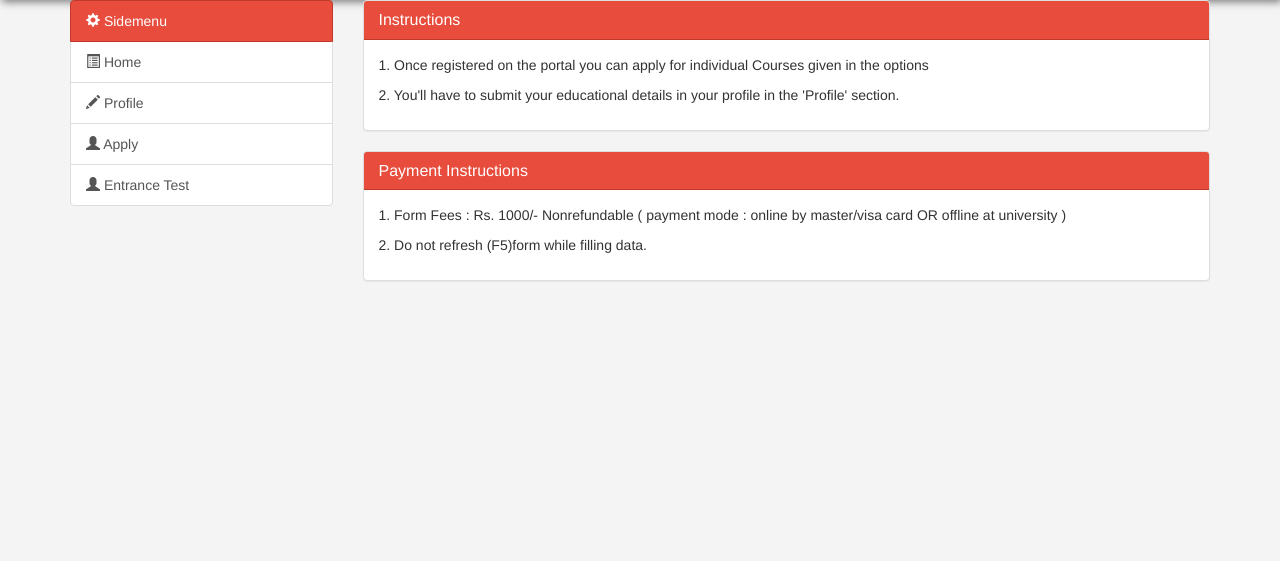
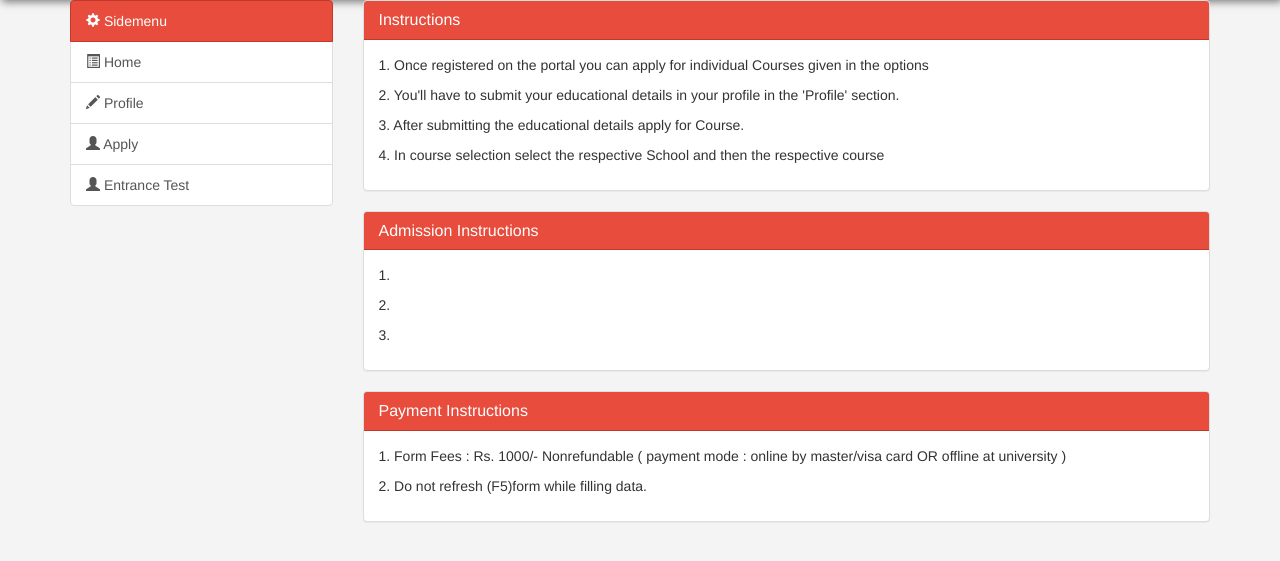
Before and after one commit to krishc17/Admission, a PHP site: page /home.php in a window 1280 px wide. Shown: the part 115-676 px from the top of the page. Run offline with PHP 8.4, Linux system fonts and the light colour scheme.

Commit message:
divs
Added more divs for admission instructions

```diff
--- a/home.php
+++ b/home.php
@@ -11,22 +11,30 @@
                 <div class="panel-body">
                     <p>1. Once registered on the portal you can apply for individual Courses given in the options </p>
                     <p>2. You'll have to submit your educational details in your profile in the 'Profile' section. </p>
-                    <p> </p>
-                    <p> </p>
-                    <!--                <div class="col-md-4">
-                  <div class="well dash-box">
-                    <h2><span class="glyphicon glyphicon-user" aria-hidden="true"></span> 203</h2>
-                    <h4>Users</h4>
-                  </div>
--->
+                    <p>3. After submitting the educational details apply for Course. </p>
+                    <p>4. In course selection select the respective School and then the respective course </p>
                 </div>
             </div>
         </div>
+
+<!-- To add same code before the last div -- >
+
 
         <!-- Payment Instructions -->
         <div class="col-md-9">
             <div class="panel panel-default">
                 <div class="panel-heading main-color-bg">
+                    <h3 class="panel-title">Admission Instructions</h3>
+                </div>
+                <div class="panel-body">
+                    <p> 1. </p>
+                    <p> 2.  </p>
+                    <p> 3. </p>
+                </div>
+            </div>
+
+            <div class="panel panel-default">
+            <div class="panel-heading main-color-bg">
                     <h3 class="panel-title">Payment Instructions</h3>
                 </div>
                 <div class="panel-body">
@@ -34,6 +42,10 @@
                     <p> 2. Do not refresh (F5)form while filling data. </p>
                 </div>
             </div>
+
+            </div>
         </div>
 
+
+
 </html>
```
